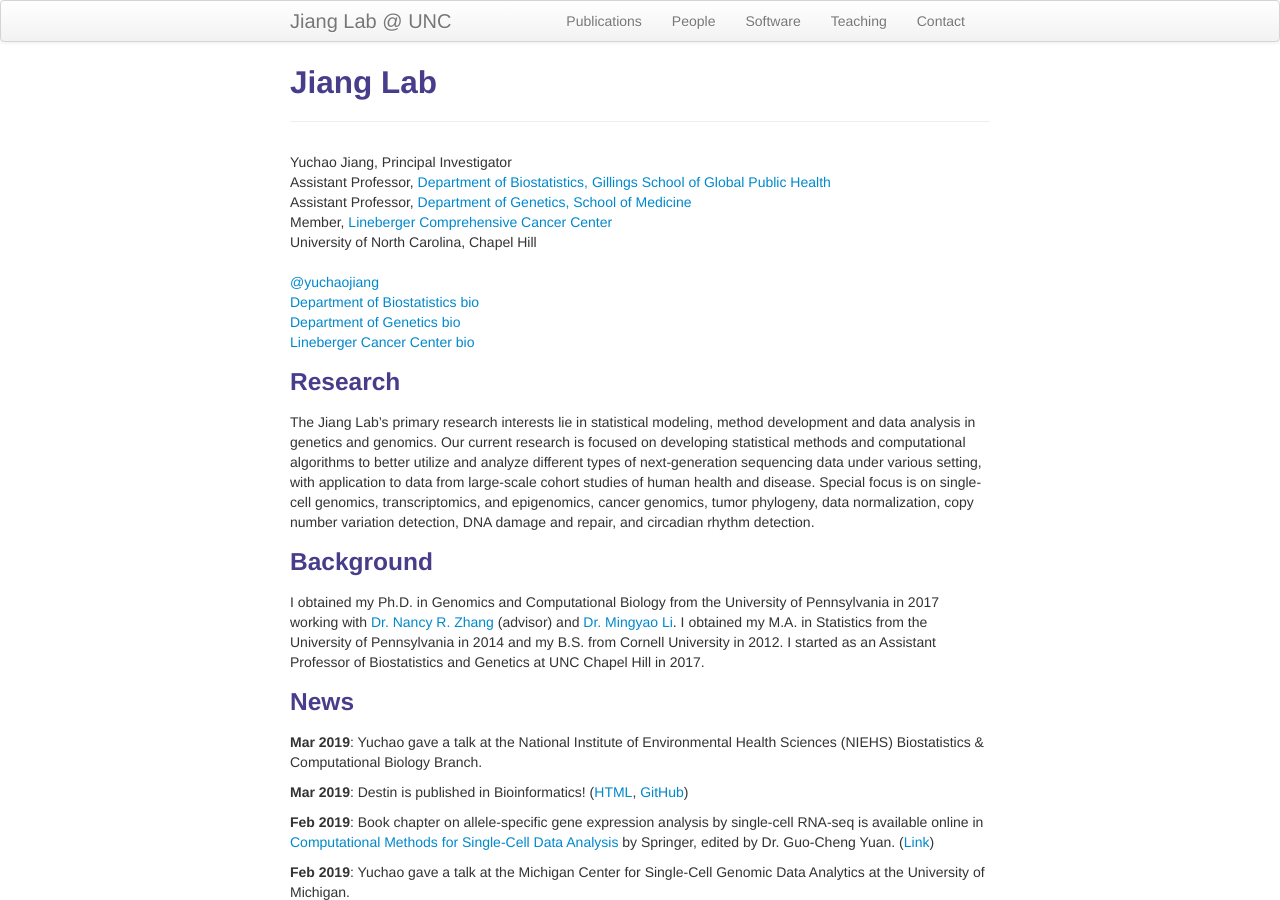
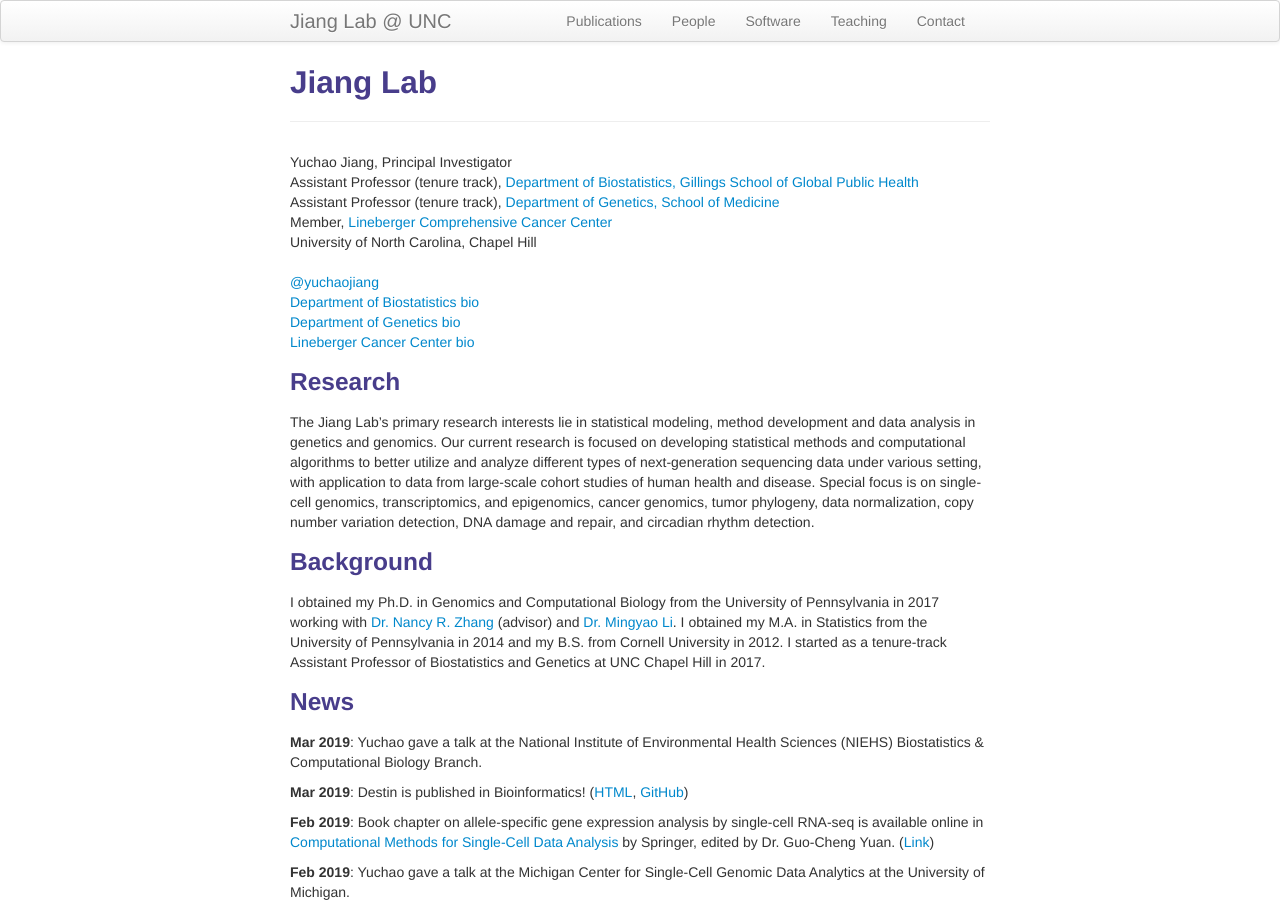
Before and after one commit to yuchaojiang/yuchaojiang.github.io, a Jekyll site: the page built from index.md, in a window 1280 px wide and 900 px high. Built offline with Jekyll 4.4.1, drawn with Linux system fonts in a browser that asks for light colours.

Commit message:
Update index.md

```diff
--- a/index.md
+++ b/index.md
@@ -8,8 +8,8 @@ description: I am an Assistant Professor in the Department of Biostatistics and
 <div class="container">
     <div class="row-fluid">
             Yuchao Jiang, Principal Investigator<br/>
-            Assistant Professor, <a href="http://sph.unc.edu/bios/biostatistics/">Department of Biostatistics, Gillings School of Global Public Health</a><br/>
-            Assistant Professor, <a href="http://www.med.unc.edu/genetics/">Department of Genetics, School of Medicine</a><br/>
+            Assistant Professor (tenure track), <a href="http://sph.unc.edu/bios/biostatistics/">Department of Biostatistics, Gillings School of Global Public Health</a><br/>
+            Assistant Professor (tenure track), <a href="http://www.med.unc.edu/genetics/">Department of Genetics, School of Medicine</a><br/>
             Member, <a href="https://unclineberger.org/">Lineberger Comprehensive Cancer Center</a><br/>
             University of North Carolina, Chapel Hill <br/><br/>
     </div>
@@ -30,7 +30,7 @@ The Jiang Lab’s primary research interests lie in statistical modeling, method
 
 ###  Background
 
-I obtained my Ph.D. in Genomics and Computational Biology from the University of Pennsylvania in 2017 working with [Dr. Nancy R. Zhang](https://statistics.wharton.upenn.edu/profile/nzh/) (advisor) and [Dr. Mingyao Li](http://www.med.upenn.edu/apps/faculty/index.php/g275/p8122973). I obtained my M.A. in Statistics from the University of Pennsylvania in 2014 and my B.S. from Cornell University in 2012. I started as an Assistant Professor of Biostatistics and Genetics at UNC Chapel Hill in 2017.
+I obtained my Ph.D. in Genomics and Computational Biology from the University of Pennsylvania in 2017 working with [Dr. Nancy R. Zhang](https://statistics.wharton.upenn.edu/profile/nzh/) (advisor) and [Dr. Mingyao Li](http://www.med.upenn.edu/apps/faculty/index.php/g275/p8122973). I obtained my M.A. in Statistics from the University of Pennsylvania in 2014 and my B.S. from Cornell University in 2012. I started as a tenure-track Assistant Professor of Biostatistics and Genetics at UNC Chapel Hill in 2017.
 
 ### News
 **Mar 2019**: Yuchao gave a talk at the National Institute of Environmental Health Sciences (NIEHS) Biostatistics & Computational Biology Branch.
```
